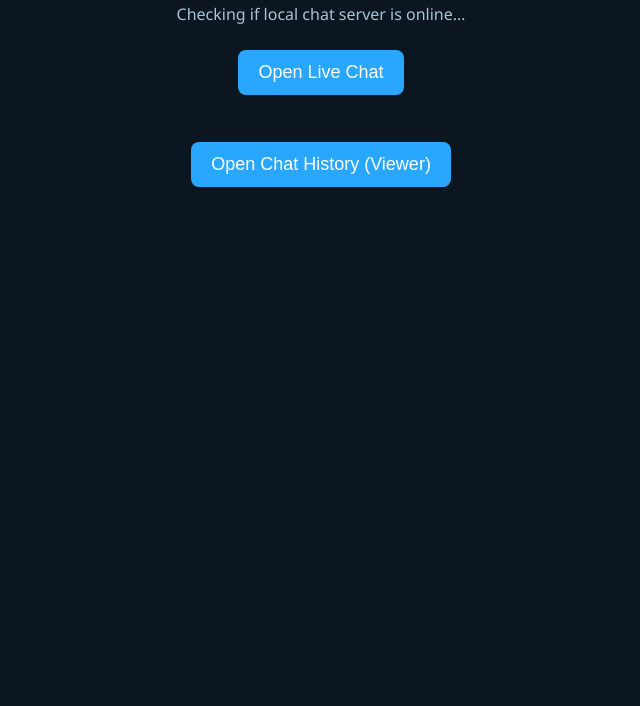
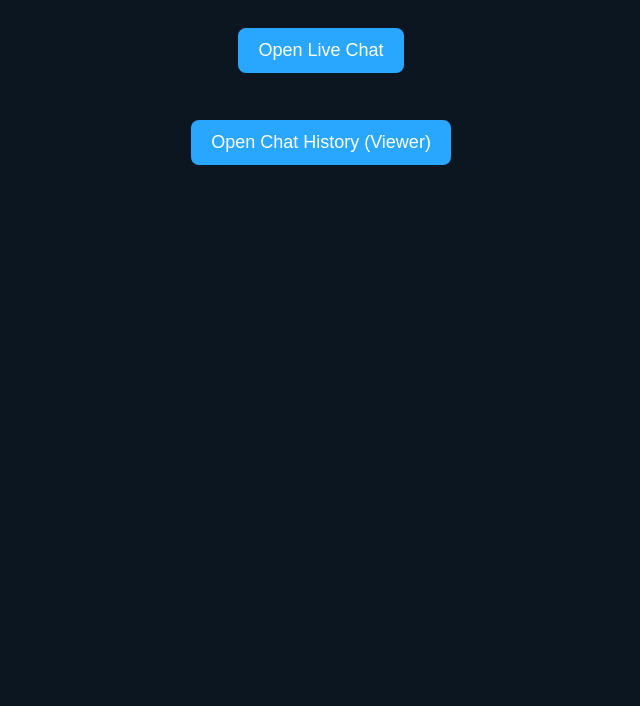
Before and after one commit to joe-fran-cis/lan_chat_viewer, a plain HTML site: page index.html in a window 1280 px wide. Shown: the part 94-800 px from the top of the page, without its empty margins (319-959 px from the left). Drawn offline with Linux system fonts and the light colour scheme; no server answers.

Commit message:
server status removed

```diff
--- a/index.html
+++ b/index.html
@@ -48,7 +48,7 @@
 <body>
 
     <h1>LAN Chat</h1>
-    <div id="status">Checking if local chat server is online…</div>
+    <!-- <div id="status"></div> -->
 
     <button id="openLive">Open Live Chat</button>
     <br><br>
```
